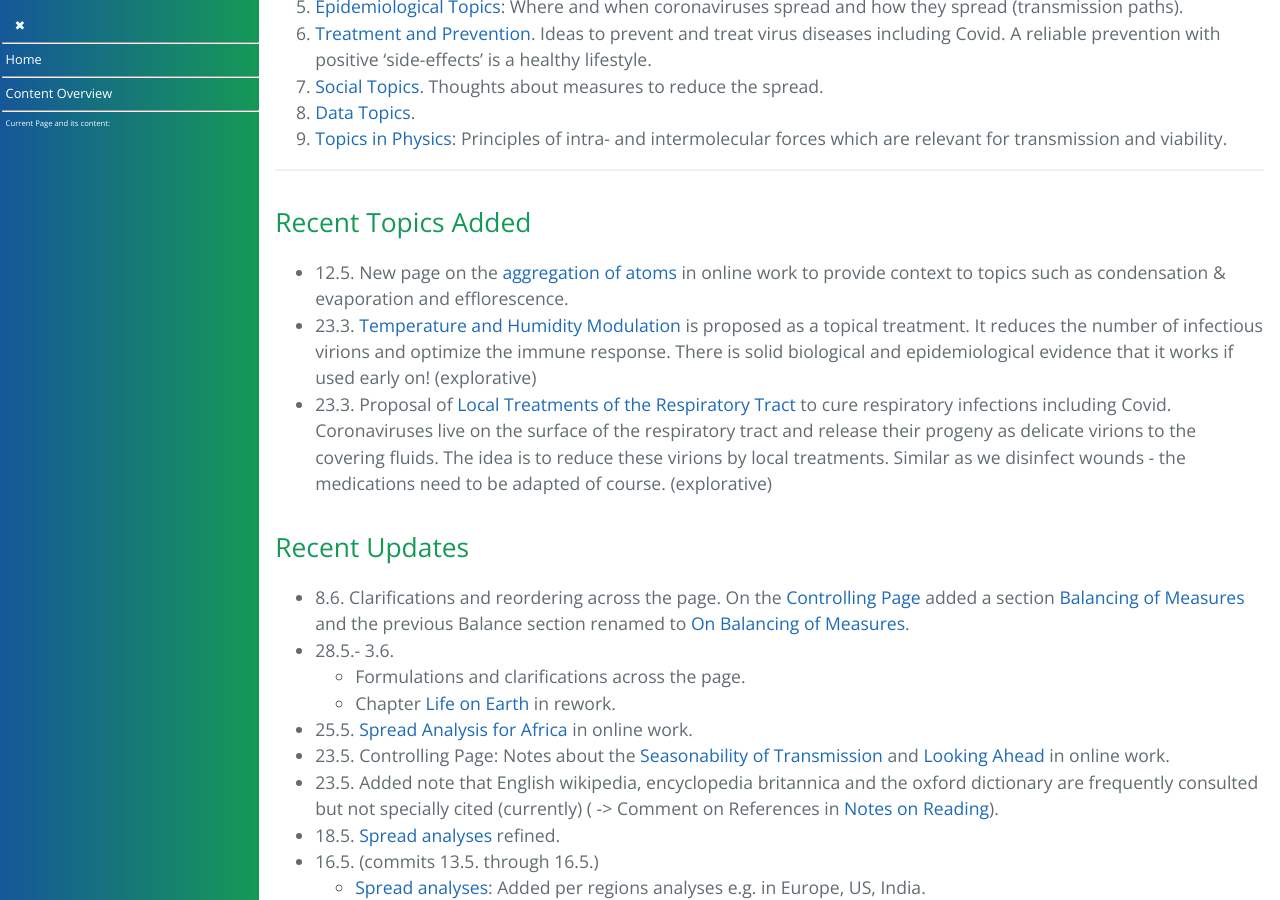
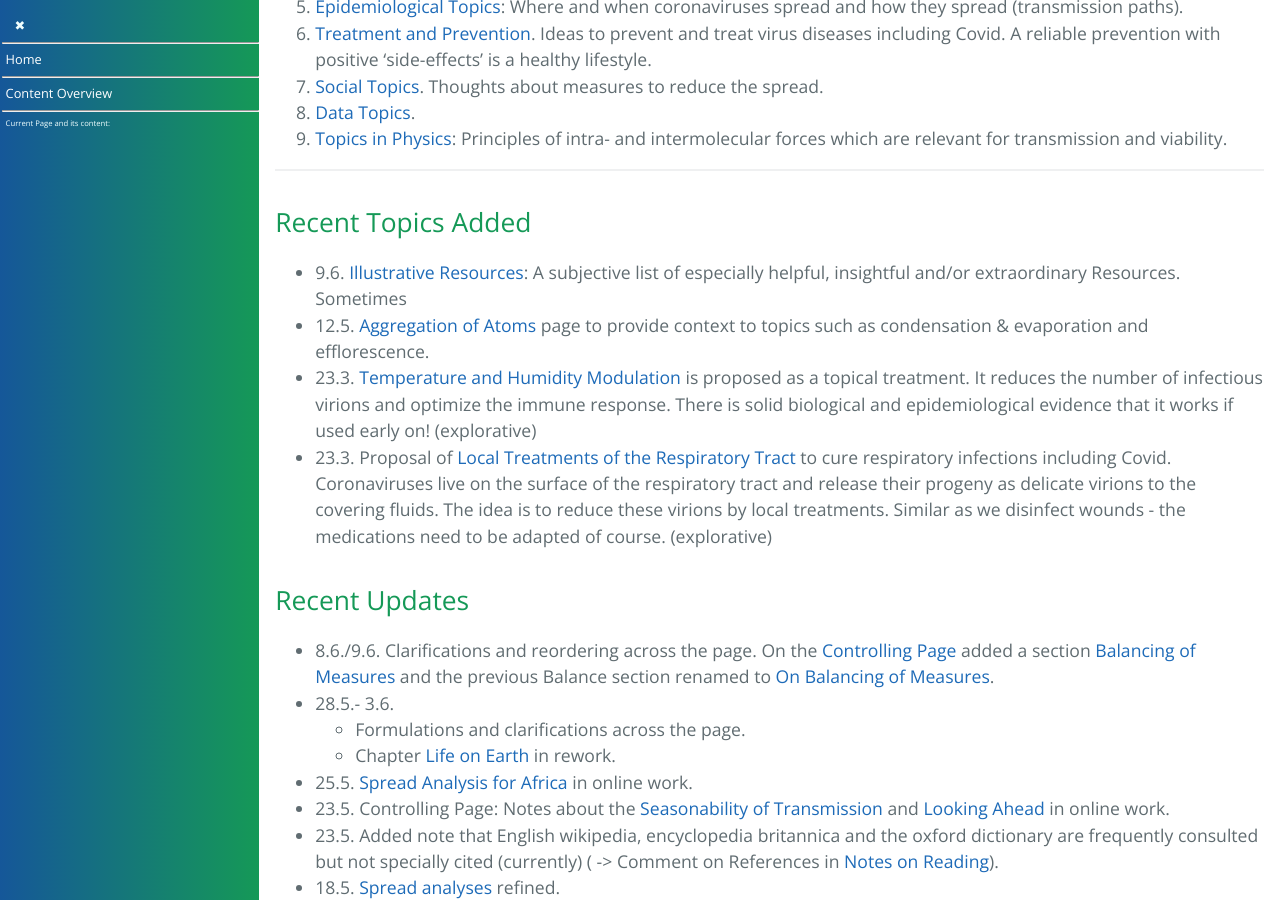
Before and after one commit to forestgrape/coronavirus, a Jekyll site: the page built from index.md, in a window 1280 px wide and 900 px high, scrolled down 870 px. Built offline with Jekyll 4.4.1, drawn with Linux system fonts in a browser that asks for light colours; our own code applies the rules of GitHub Pages for plain Markdown files.

Commit message:
update section

```diff
--- a/index.md
+++ b/index.md
@@ -34,13 +34,14 @@ This section overviews the content. The [full content section](#content) lists t
 ---
 
 ## Recent Topics Added
-- 12.5. New page on the [aggregation of atoms](9_physics/aggregations_of_atoms.md) in online work to provide context to topics such as condensation & evaporation and efflorescence.
+- 9.6. [Illustrative Resources](1_introduction/illustrative_resources.md): A subjective list of especially helpful, insightful and/or extraordinary Resources. Sometimes
+- 12.5. [Aggregation of Atoms](9_physics/aggregations_of_atoms.md) page to provide context to topics such as condensation & evaporation and efflorescence.
 - 23.3. [Temperature and Humidity Modulation](6_prevention_and_treatment/temperature_modulation.md) is proposed as a topical treatment. It reduces the number of infectious virions and optimize the immune response. There is solid biological and epidemiological evidence that it works if used early on! (explorative)
 - 23.3. Proposal of [Local Treatments of the Respiratory Tract](6_prevention_and_treatment/topical_treatment.md) to cure respiratory infections including Covid. Coronaviruses live on the surface of the respiratory tract and release their progeny as delicate virions to the covering fluids. The idea is to reduce these virions by local treatments. Similar as we disinfect wounds - the medications need to be adapted of course. (explorative)
 
 
 ## Recent Updates
-- 8.6. Clarifications and reordering across the page. On the [Controlling Page](7_social/controlling.md) added a section [Balancing of Measures](7_social/controlling.md#balancing-of-measures) and the previous Balance section renamed to [On Balancing of Measures](7_social/controlling.md#on-balancing-of-measures).
+- 8.6./9.6. Clarifications and reordering across the page.  On the [Controlling Page](7_social/controlling.md) added a section [Balancing of Measures](7_social/controlling.md#balancing-of-measures) and the previous Balance section renamed to [On Balancing of Measures](7_social/controlling.md#on-balancing-of-measures).
 - 28.5.- 3.6.
   - Formulations and clarifications across the page.
   - Chapter [Life on Earth](2_biological/life-forms.md) in rework.
```
